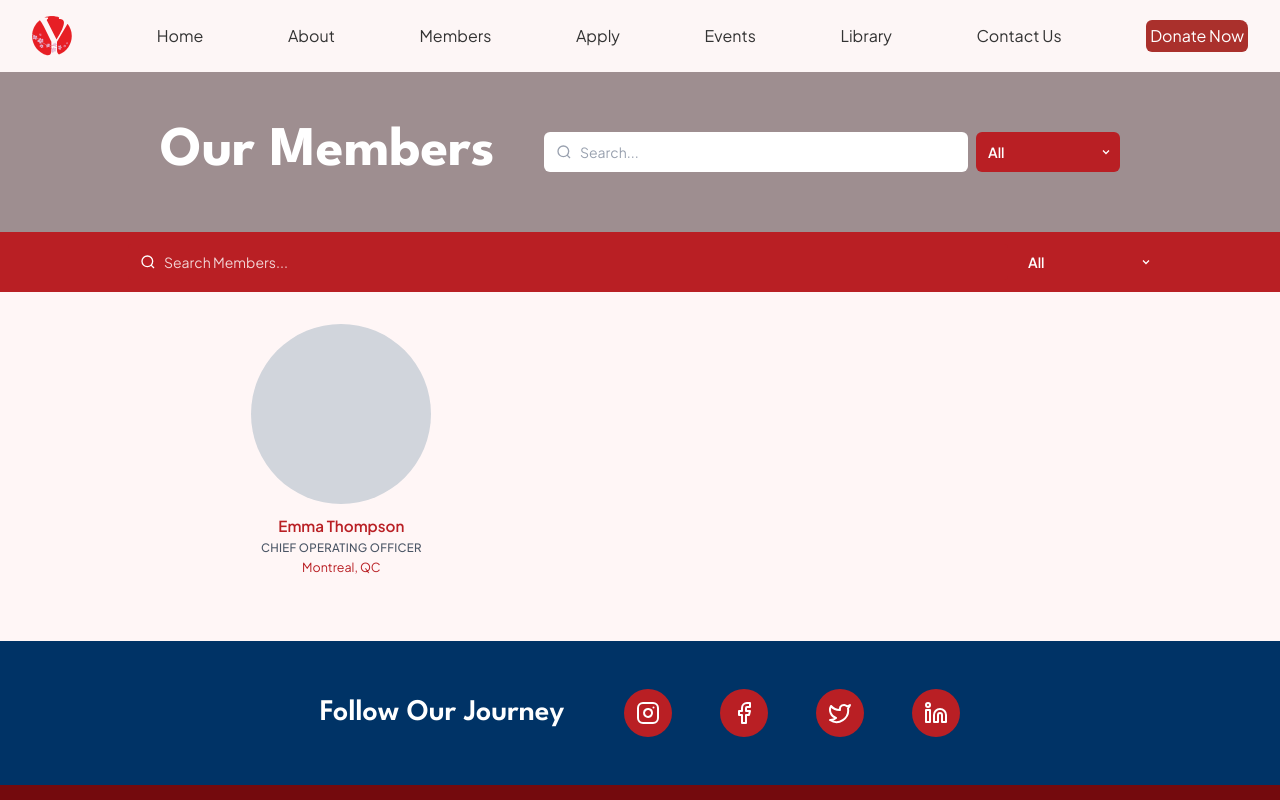
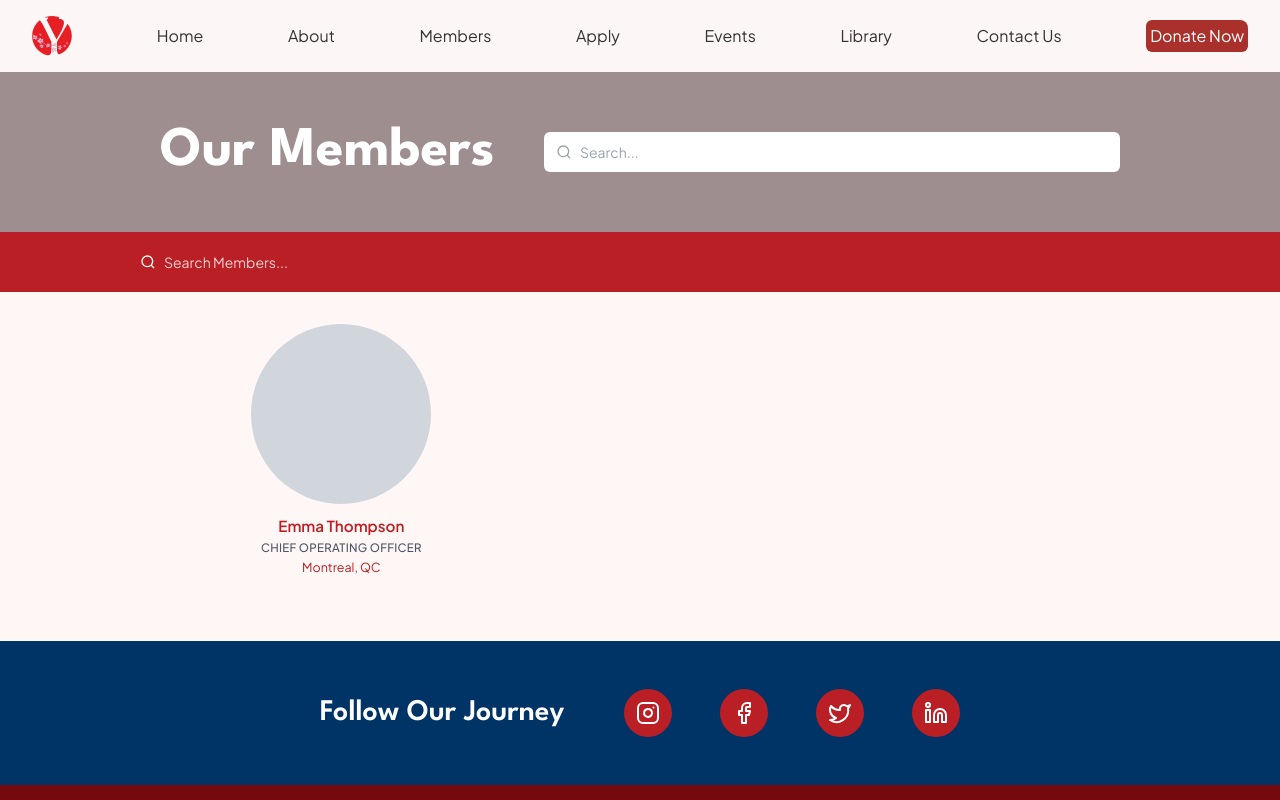
Before and after one commit to fullstackatbrown/project-youth-japan, a Next.js app: page /members in a window 1280 px wide. Shown: the top 800 px of the page. Built offline with nearby package versions, Linux system fonts and the light colour scheme.

Commit message:
members2

```diff
--- a/app/members/page.tsx
+++ b/app/members/page.tsx
@@ -7,28 +7,21 @@ type Member = {
   name: string;
   title: string;
   location: string;
-  category: "Leadership" | "Administration" | "Partners" | "Delegates";
   image?: string;
 };
 
 const MEMBERS: Member[] = [
-  { id: 1, name: "Emma Thompson", title: "Chief Operating Officer", location: "Montreal, QC", category: "Leadership" },
+  { id: 1, name: "Emma Thompson", title: "Chief Operating Officer", location: "Montreal, QC" },
 ];
-
-const CATEGORIES = ["All", "Leadership", "Administration", "Partners", "Delegates"] as const;
 
 export default function MembersPage() {
   const [search, setSearch] = useState("");
-  const [activeCategory, setActiveCategory] = useState<string>("All");
 
-  const filtered = MEMBERS.filter((m) => {
-    const matchesSearch =
+  const filtered = MEMBERS.filter((m) =>
     m.name.toLowerCase().includes(search.toLowerCase()) ||
     m.title.toLowerCase().includes(search.toLowerCase()) ||
-      m.location.toLowerCase().includes(search.toLowerCase());
-    const matchesCategory = activeCategory === "All" || m.category === activeCategory;
-    return matchesSearch && matchesCategory;
-  });
+    m.location.toLowerCase().includes(search.toLowerCase())
+  );
 
   return (
     <main className="bg-[#fff6f6]">
@@ -37,8 +30,7 @@ export default function MembersPage() {
           <h1 className="text-white font-bold text-[3.5rem] leading-[1.1] tracking-[0.09px] whitespace-nowrap font-[family-name:var(--font-heading)]">
             Our Members
           </h1>
-          <div className="flex flex-1 max-w-xl gap-2">
-            <div className="relative flex-1">
+          <div className="relative flex-1 max-w-xl">
             <svg
               className="absolute left-3 top-1/2 -translate-y-1/2 text-gray-400 w-4 h-4"
               fill="none" stroke="currentColor" strokeWidth="2" viewBox="0 0 24 24"
@@ -54,28 +46,11 @@ export default function MembersPage() {
               className="w-full pl-9 pr-4 py-2.5 rounded-md bg-white text-gray-800 text-sm placeholder:text-gray-400 focus:outline-none focus:ring-2 focus:ring-[#b91f24]"
             />
           </div>
-            <div className="relative">
-              <select
-                value={activeCategory}
-                onChange={(e) => setActiveCategory(e.target.value)}
-                className="appearance-none pl-3 pr-8 py-2.5 rounded-md bg-[#b91f24] text-white text-sm font-semibold focus:outline-none cursor-pointer"
-              >
-                {CATEGORIES.map((c) => (
-                  <option key={c} value={c}>{c}</option>
-                ))}
-              </select>
-              <svg className="pointer-events-none absolute right-2 top-1/2 -translate-y-1/2 w-3 h-3 text-white"
-                fill="none" stroke="currentColor" strokeWidth="2.5" viewBox="0 0 24 24">
-                <path d="m6 9 6 6 6-6" />
-              </svg>
-            </div>
-          </div>
         </div>
       </section>
 
       <div className="w-full bg-[#b91f24] px-8 py-3">
-        <div className="flex w-full max-w-5xl mx-auto gap-2">
-          <div className="relative flex-1">
+        <div className="relative w-full max-w-5xl mx-auto">
           <svg
             className="absolute left-3 top-1/2 -translate-y-1/2 text-white w-4 h-4"
             fill="none" stroke="currentColor" strokeWidth="2" viewBox="0 0 24 24"
@@ -90,22 +65,6 @@ export default function MembersPage() {
             onChange={(e) => setSearch(e.target.value)}
             className="w-full pl-9 pr-4 py-2 rounded-sm bg-[#b91f24] text-white text-sm placeholder:text-white/80 focus:outline-none"
           />
-          </div>
-          <div className="relative">
-            <select
-              value={activeCategory}
-              onChange={(e) => setActiveCategory(e.target.value)}
-              className="appearance-none pl-3 pr-6 py-2 bg-[#b91f24] text-white text-sm font-semibold focus:outline-none cursor-pointer"
-            >
-              {CATEGORIES.map((c) => (
-                <option key={c} value={c}>{c}</option>
-              ))}
-            </select>
-            <svg className="pointer-events-none absolute right-0 top-1/2 -translate-y-1/2 w-3 h-3 text-white"
-              fill="none" stroke="currentColor" strokeWidth="2.5" viewBox="0 0 24 24">
-              <path d="m6 9 6 6 6-6" />
-            </svg>
-          </div>
         </div>
       </div>
 
```
Lines whose indentation alone changed are shown as unchanged.
